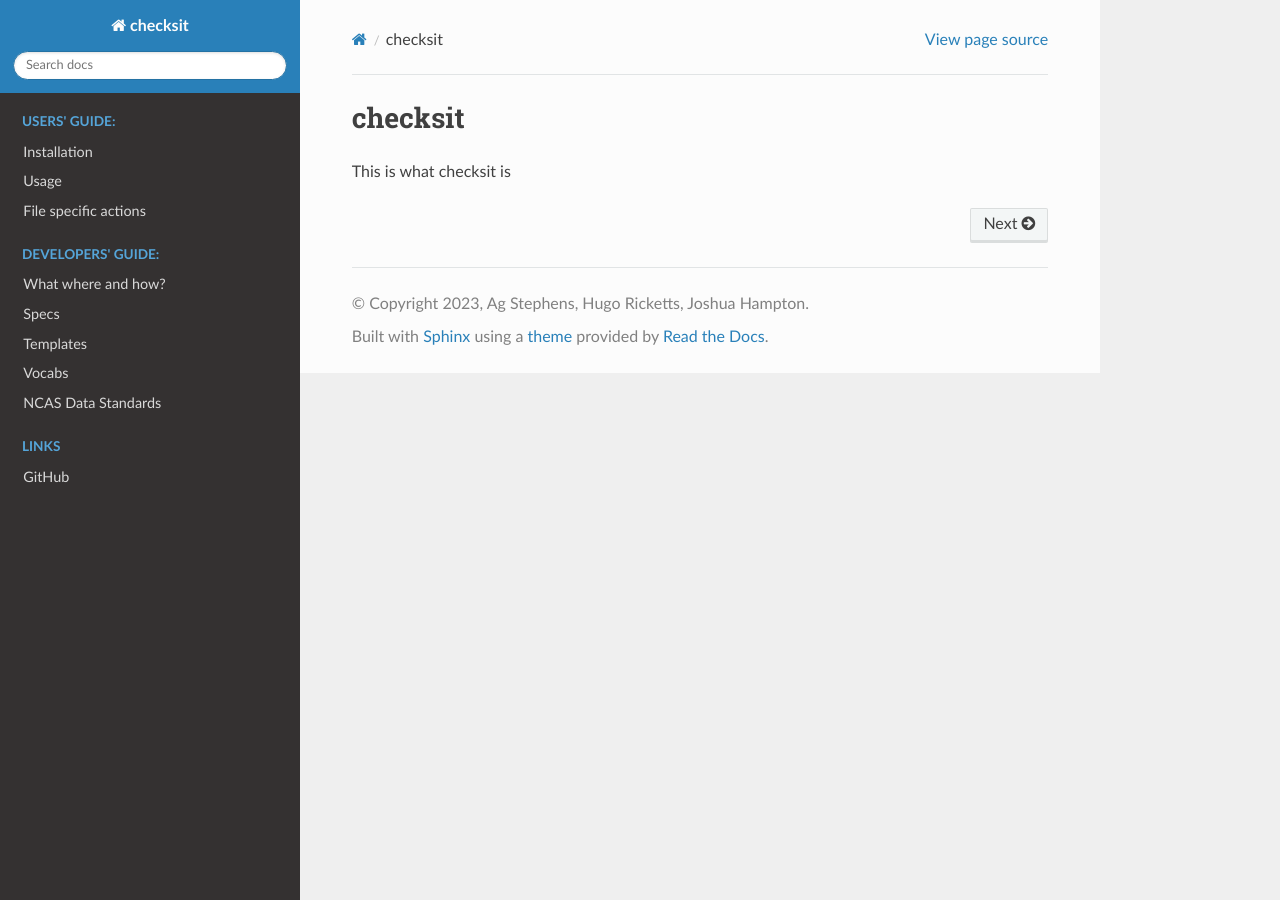
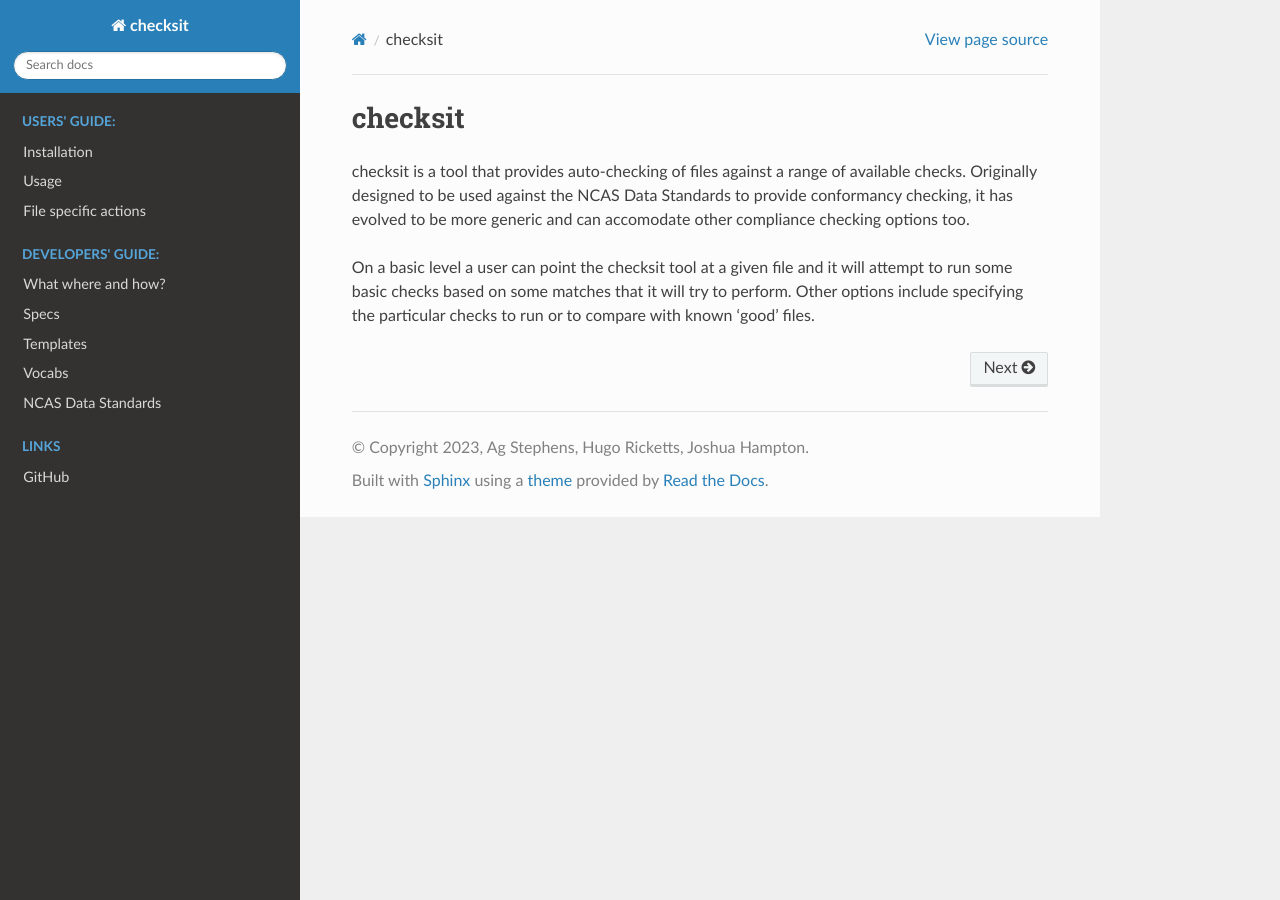
Before and after one commit to cedadev/checksit, a Sphinx documentation site: the page built from docs/source/index.rst, in a window 1280 px wide. Built offline with Sphinx 7.4.7 and the Read the Docs theme 2.0.0, drawn with Linux system fonts in a browser that asks for light colours.

Commit message:
Update index.rst
Adding in some descriptive text for the first page

```diff
--- a/docs/source/index.rst
+++ b/docs/source/index.rst
@@ -1,8 +1,11 @@
 checksit
 ========
 
-This is what checksit is
+checksit is a tool that provides auto-checking of files against a range of available checks.
+Originally designed to be used against the NCAS Data Standards to provide conformancy checking, it has evolved to be more generic and can accomodate other compliance checking options too.
 
+On a basic level a user can point the checksit tool at a given file and it will attempt to run some basic checks based on some matches that it will try to perform.
+Other options include specifying the particular checks to run or to compare with known 'good' files.
 
 .. toctree::
    :hidden:
```
